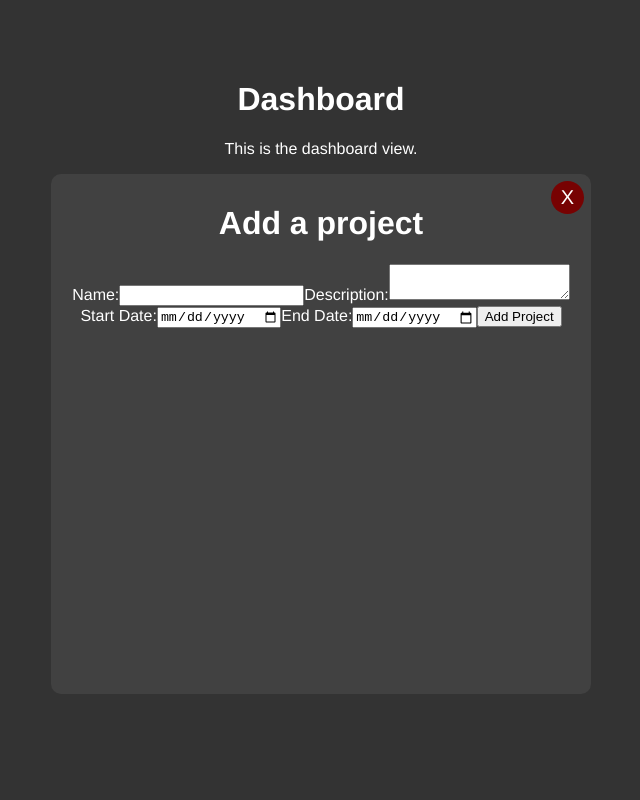
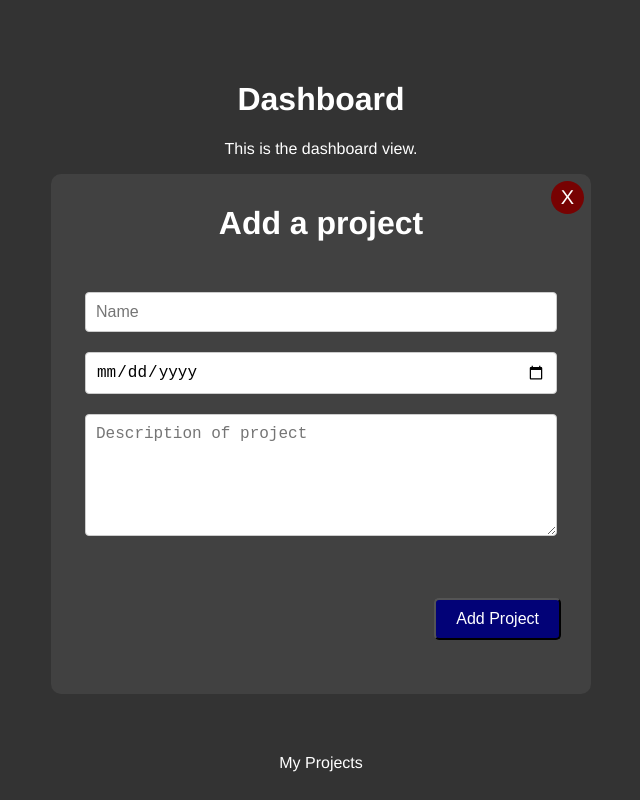
Before and after one commit to stephanieraymos/life-manager, a Vue app: page /#/ in a window 1280 px wide. Both pictures are taken after a click on the button "Add a project". Shown: the whole page, without its empty margins (319-959 px from the left). Built offline with nearby package versions, Linux system fonts and the light colour scheme.

Commit message:
removed enddate from query, fixed form styles, added myprojects component

```diff
--- a/src/App.vue
+++ b/src/App.vue
@@ -28,6 +28,8 @@ const { isDarkMode } = appStore;
     --dark-color-3: #454242;
 
     --color-red: #770202;
+    --color-green: #0b7702;
+    --color-blue: #020277;
 
 }
 body {
--- a/src/components/AddProject.vue
+++ b/src/components/AddProject.vue
@@ -1,28 +1,27 @@
 <!-- AddProject.vue -->
 <template>
-  <div>
+  <div class="container">
     <!-- <h2>Add New Project</h2> -->
     <form @submit.prevent="addProject">
-      <label for="name">Name:</label>
-      <input v-model="name" type="text" required />
-      <label for="description">Description:</label>
-      <textarea v-model="description"></textarea>
-      <label for="start_date">Start Date:</label>
+      <input v-model="name" type="text" placeholder="Name" required />
       <input v-model="start_date" type="date" required />
-      <label for="end_date">End Date:</label>
-      <input v-model="end_date" type="date" required />
+
+      <textarea
+        v-model="description"
+        placeholder="Description of project"
+      ></textarea>
       <button type="submit">Add Project</button>
     </form>
   </div>
 </template>
 
 <script setup>
-import { ref } from 'vue';
+import { ref } from "vue";
 
-const name = ref('');
-const description = ref('');
-const start_date = ref('');
-const end_date = ref('');
+const name = ref("");
+const description = ref("");
+const start_date = ref("");
+const end_date = ref("");
 
 async function addProject() {
   const projectData = {
@@ -33,26 +32,58 @@ async function addProject() {
   };
 
   try {
-    const response = await fetch('http://localhost:3000/api/projects', {
-      method: 'POST',
+    const response = await fetch("http://localhost:3000/api/projects", {
+      method: "POST",
       headers: {
-        'Content-Type': 'application/json',
+        "Content-Type": "application/json",
       },
       body: JSON.stringify(projectData),
     });
 
     if (response.ok) {
-      alert('Project added successfully!');
+      alert("Project added successfully!");
     } else {
-      alert('Failed to add project.');
+      alert("Failed to add project.");
     }
   } catch (error) {
     console.error(error);
-    alert('An error occurred while adding the project.');
+    alert("An error occurred while adding the project.");
   }
 }
 </script>
 
-<style>
+<style scoped>
 /* Add your component's styles here */
+.container {
+  position: relative;
+}
+form {
+  margin-top: 50px;
+}
+textarea {
+  height: 100px;
+  margin-bottom: 100px;
+}
+input,
+textarea {
+  width: 90%;
+  padding: 10px;
+  border: 1px solid #ccc;
+  border-radius: 4px;
+  font-size: 16px;
+}
+input {
+  margin-bottom: 20px;
+}
+button {
+  padding: 10px 20px;
+  border-radius: 5px;
+  background: var(--color-blue);
+  color: white;
+  font-size: 16px;
+  cursor: pointer;
+  position: absolute;
+  bottom: 0px;
+  right: 10px;
+}
 </style>
--- a/src/components/DashboardView.vue
+++ b/src/components/DashboardView.vue
@@ -8,6 +8,7 @@
       <!-- Here, you can pass the dynamic component as a slot -->
       <AddProject />
     </GeneralModal>
+    <MyProjects />
   </div>
 </template>
 
@@ -17,6 +18,7 @@ import { useAppStore } from "../stores/_app.js";
 import GeneralModal from "./GeneralModal.vue";
 import GeneralButton from "./GeneralButton.vue";
 import AddProject from "./AddProject.vue";
+import MyProjects from "./MyProjects.vue";
 
 const appStore = useAppStore();
 
--- /dev/null
+++ b/src/components/MyProjects.vue
@@ -0,0 +1,19 @@
+<template>
+  <div class="container">
+    My Projects
+  </div>
+</template>
+
+<script setup>
+
+</script>
+
+<style scoped>
+.container {
+  font-family: "Avenir", Helvetica, Arial, sans-serif;
+  -webkit-font-smoothing: antialiased;
+  -moz-osx-font-smoothing: grayscale;
+  text-align: center;
+  margin-top: 60px;
+}
+</style>
```
Also changed, not shown: 1 other file (tests, documents, lock files or other folders).
